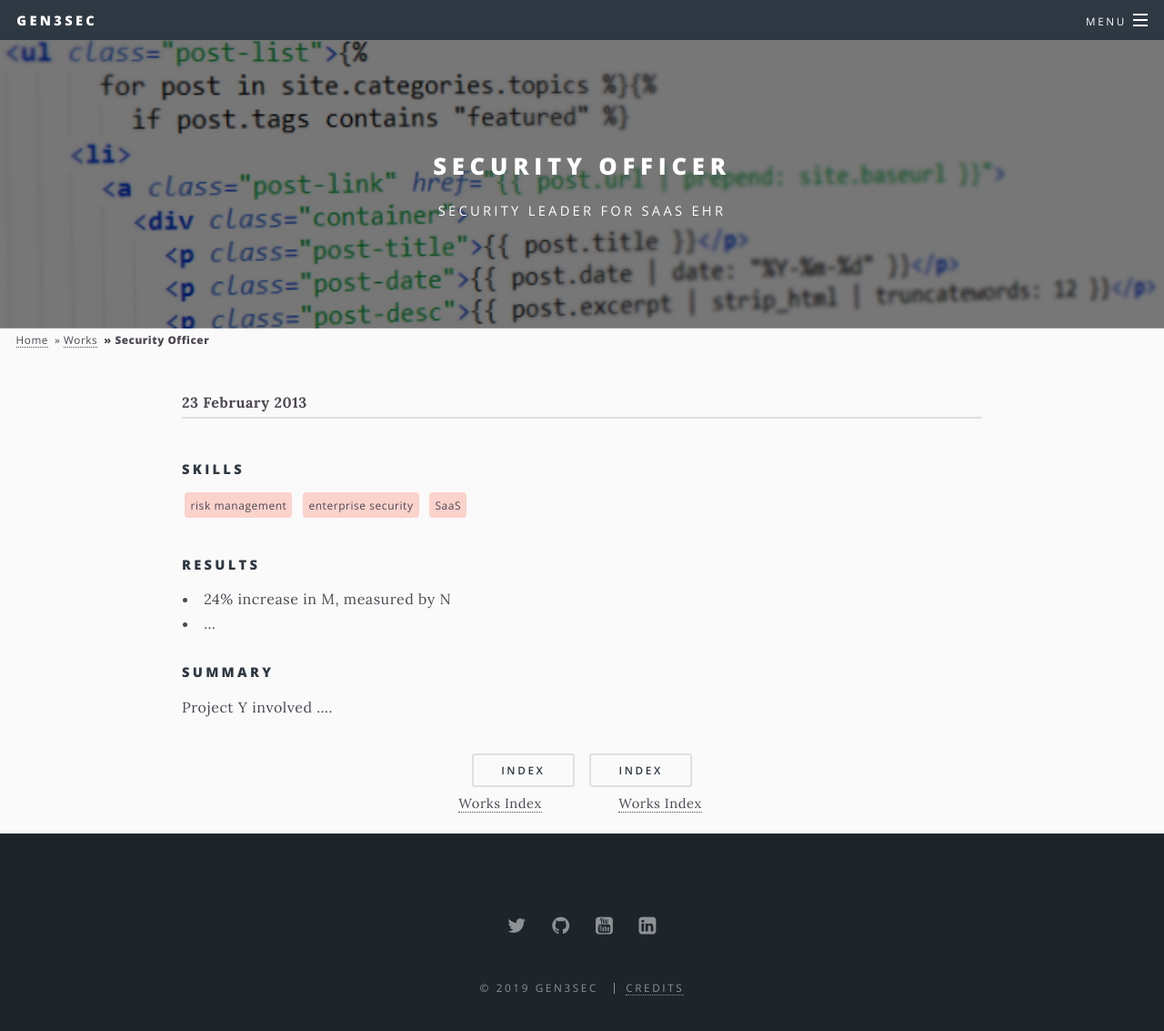
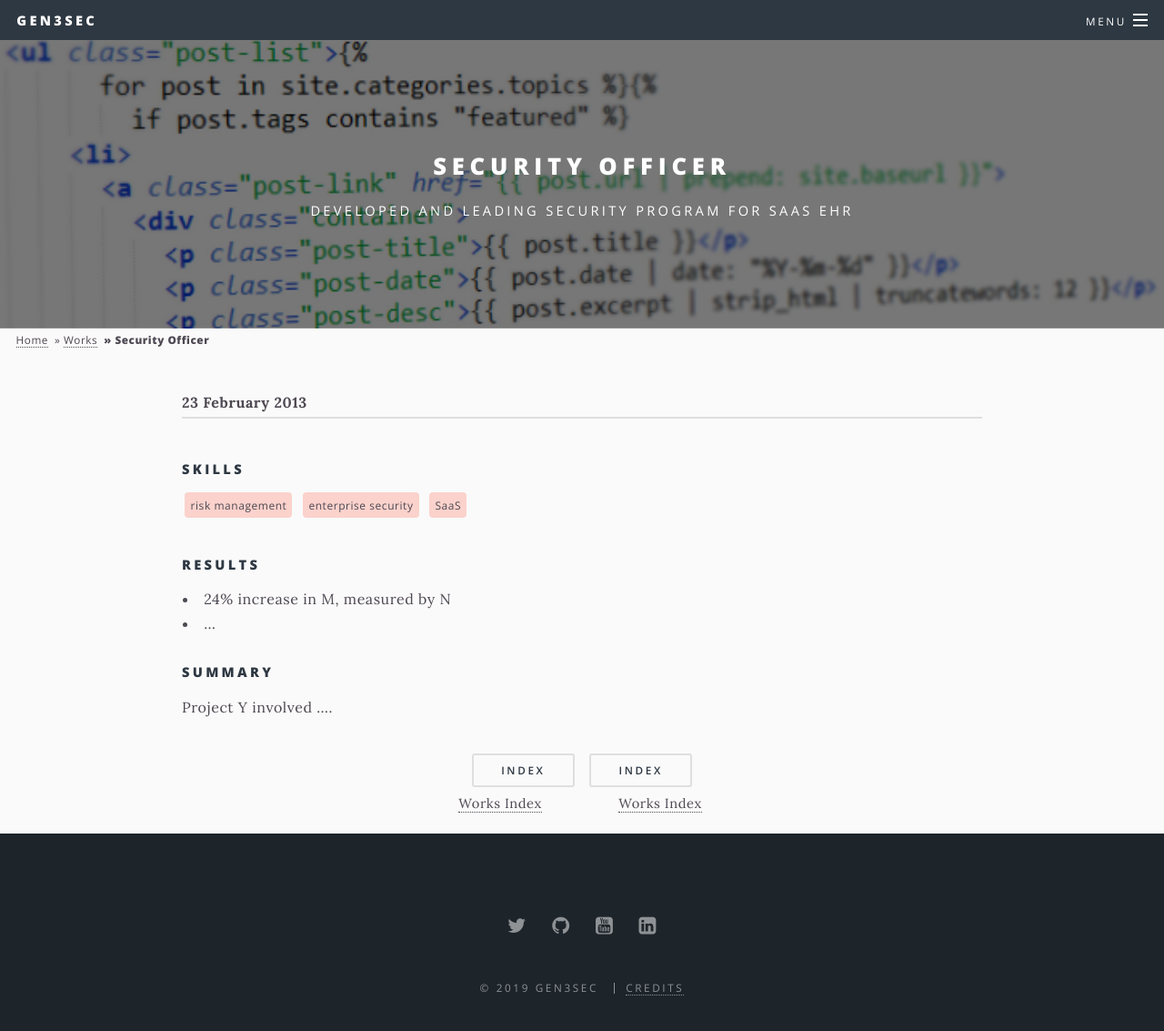
Before and after one commit to Gen3Sec/gen3sec.github.io, a Jekyll site: the page built from _posts/3001-01-20-works-current.md, in a window 1280 px wide and 1180 px high. Shown: the top 1133 px of the window at 91% size. Built offline with Jekyll 4.4.1, drawn with Linux system fonts in a browser that asks for light colours.

Commit message:
edited excerpt

```diff
--- a/_posts/3001-01-20-works-current.md
+++ b/_posts/3001-01-20-works-current.md
@@ -1,7 +1,7 @@
 ---
 priority: 0.7
 title: Security Officer
-excerpt: Security leader for SaaS EHR
+excerpt: Developed and leading security program for SaaS EHR
 categories: works
 background-image: works-sample.png
 date: 2013-02-23
```
